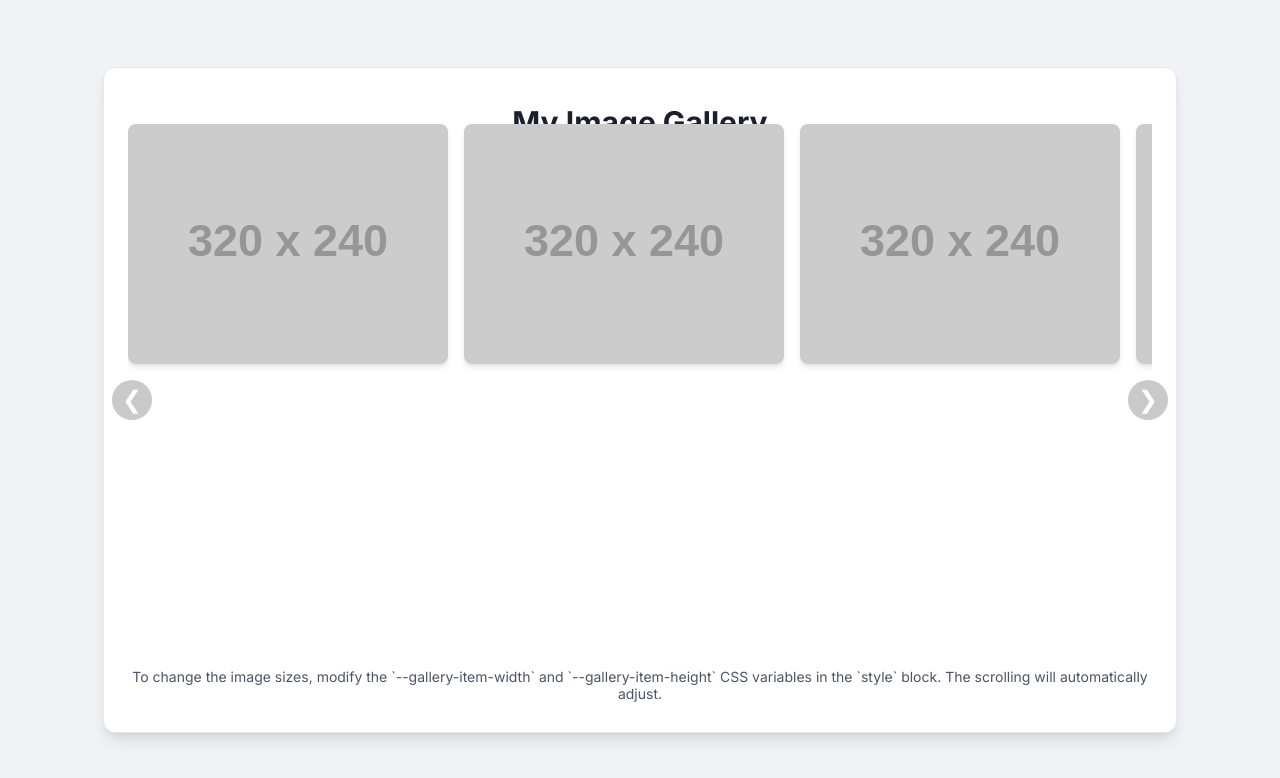
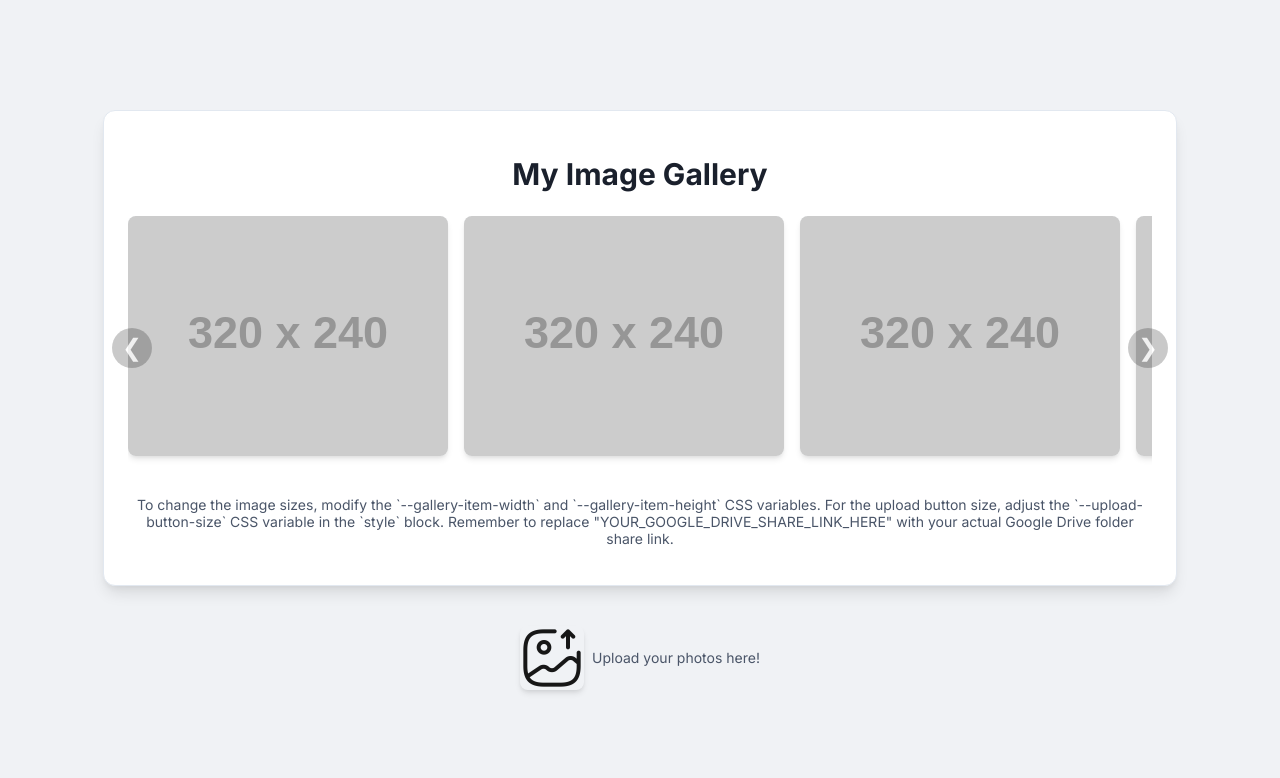
Before and after one commit to BecciNilsHochzeit/beccinilshochzeit.github.io, a plain HTML site: page index.html in a window 1280 px wide. Drawn offline with Linux system fonts and the light colour scheme; placeholder pictures from the web are drawn by us.

Commit message:
First working version

```diff
--- a/index.html
+++ b/index.html
@@ -11,6 +11,7 @@
             --gallery-item-width: 20rem; /* Current width: 20rem = 320px */
             --gallery-item-height: 15rem; /* Current height: 15rem = 240px */
             --gallery-gap: 1rem; /* Current gap: 1rem = 16px */
+            --upload-button-size: 64px; /* New variable for upload button size */
         }
 
         /* Base styles */
@@ -18,6 +19,7 @@
             font-family: 'Inter', sans-serif;
             background-color: #f0f2f5; /* Light gray background */
             display: flex;
+            flex-direction: column; /* Changed to column to stack gallery and button */
             justify-content: center;
             align-items: center;
             min-height: 100vh; /* Full viewport height */
@@ -36,9 +38,10 @@
             width: 100%;
             max-width: 64rem; /* max-w-4xl */
             border: 1px solid #e2e8f0; /* border border-gray-200 */
-            position: relative; /* Needed for absolute positioning of buttons */
-            padding-top: 3.5rem; /* Adjust padding to make space for title and buttons */
-            padding-bottom: 3.5rem; /* Adjust padding to make space for info-text and buttons */
+            position: relative; /* Needed for absolute positioning of nav buttons */
+            /* Removed padding-top: 3.5rem; since h1 is no longer absolutely positioned */
+            padding-bottom: 1.5rem; /* Adjusted padding-bottom as button is now outside */
+            margin-bottom: 20px; /* Space between gallery and new button */
         }
 
         .gallery-container h1 {
@@ -47,10 +50,7 @@
             color: #1a202c; /* text-gray-800 */
             margin-bottom: 1.5rem; /* mb-6 */
             text-align: center;
-            position: absolute; /* Position title relative to container */
-            top: 1rem;
-            left: 0;
-            right: 0;
+            /* Removed position: absolute; top: 1rem; left: 0; right: 0; */
         }
 
         /* Scrollable Gallery specific styles */
@@ -134,12 +134,7 @@
             font-size: 0.875rem; /* text-sm */
             margin-top: 1.5rem; /* mt-6 */
             text-align: center;
-            position: absolute;
-            bottom: 1rem;
-            left: 0;
-            right: 0;
-            width: calc(100% - 3rem); /* account for padding */
-            margin-left: 1.5rem;
+            /* Removed absolute positioning, now flows naturally */
         }
 
         /* Navigation Buttons */
@@ -174,6 +169,54 @@
 
         .nav-button.right {
             right: 0.5rem; /* Position on the right side */
+        }
+
+        /* Google Drive Button Styles */
+        .gallery-actions {
+            /* Positioned independently now, not absolutely within gallery-container */
+            display: flex; /* Use flexbox for button and text alignment */
+            justify-content: center; /* Center horizontally */
+            align-items: center; /* Center vertically */
+            gap: 0.5rem; /* Space between image button and text */
+            margin-top: 20px; /* Space from the gallery container */
+        }
+
+        .drive-button {
+            display: flex; /* Use flex to align image and text if any */
+            align-items: center; /* Center image vertically */
+            border-radius: 0.5rem;
+            text-decoration: none;
+            font-weight: 600;
+            transition: transform 0.2s ease-in-out; /* Add subtle hover effect */
+            box-shadow: 0 4px 6px -1px rgba(0, 0, 0, 0.1), 0 2px 4px -1px rgba(0, 0, 0, 0.06);
+            padding: 0; /* Remove padding as image will dictate size */
+            line-height: 0; /* Remove extra space from line-height */
+            border: none; /* Remove default button border */
+            cursor: pointer; /* Ensure it's clickable */
+            background: none; /* No background color on the anchor/button itself */
+        }
+
+        .drive-button:hover {
+            transform: translateY(-2px); /* Lift slightly on hover */
+            box-shadow: 0 6px 10px -1px rgba(0, 0, 0, 0.15), 0 3px 5px -1px rgba(0, 0, 0, 0.08);
+        }
+
+        .drive-button img {
+            width: var(--upload-button-size); /* Use CSS variable for width */
+            height: var(--upload-button-size); /* Use CSS variable for height */
+            border-radius: 0.5rem; /* Match parent border-radius */
+            /* Added for slightly transparent effect as requested */
+            opacity: 0.9;
+            transition: opacity 0.2s ease-in-out;
+        }
+
+        .drive-button:hover img {
+            opacity: 1; /* Fully opaque on hover */
+        }
+
+        .drive-button-text {
+            color: #4a5568; /* Text color, similar to info-text */
+            font-size: 0.875rem; /* text-sm */
         }
     </style>
 </head>
@@ -255,20 +298,21 @@
                     <span>Ocean Waves</span>
                 </div>
             </div>
-
-
-          <div class="gallery-actions">
-              <a href="https://drive.google.com/drive/folders/1d35KF9ycOVwNraGsPZ1Ogq5KOzEuN2UZ?usp=sharing" target="_blank" class="drive-button">
-                  <img src="upload_button.png" alt="Upload Button">
-              </a>
-              <span class="drive-button-text">Upload your photos here!</span>
-          </div>
         </div>
 
         <p class="info-text">
-            To change the image sizes, modify the `--gallery-item-width` and `--gallery-item-height` CSS variables in the `style` block.
-            The scrolling will automatically adjust.
+            To change the image sizes, modify the `--gallery-item-width` and `--gallery-item-height` CSS variables.
+            For the upload button size, adjust the `--upload-button-size` CSS variable in the `style` block.
+            Remember to replace "YOUR_GOOGLE_DRIVE_SHARE_LINK_HERE" with your actual Google Drive folder share link.
         </p>
+    </div>
+
+    <!-- New: Google Drive Button with Image and Text (now outside gallery-container) -->
+    <div class="gallery-actions">
+        <a href="https://drive.google.com/drive/folders/1d35KF9ycOVwNraGsPZ1Ogq5KOzEuN2UZ?usp=sharing" target="_blank" class="drive-button">
+            <img src="upload_button.png" alt="Upload Button">
+        </a>
+        <span class="drive-button-text">Upload your photos here!</span>
     </div>
 
     <script>
@@ -278,7 +322,6 @@
             const scrollRightBtn = document.getElementById('scrollRightBtn');
 
             // Dynamically get the computed width and gap
-            // Using a dummy element to calculate computed styles reliably if gallery-item isn't yet laid out
             const tempDiv = document.createElement('div');
             tempDiv.style.width = 'var(--gallery-item-width)';
             tempDiv.style.visibility = 'hidden';
```
